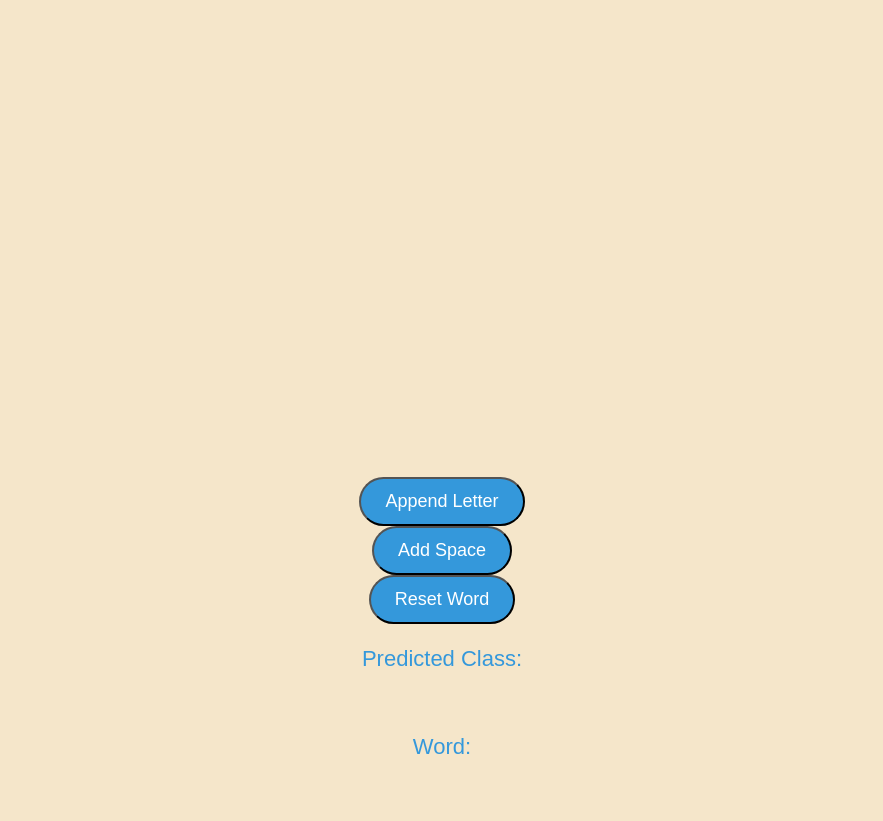
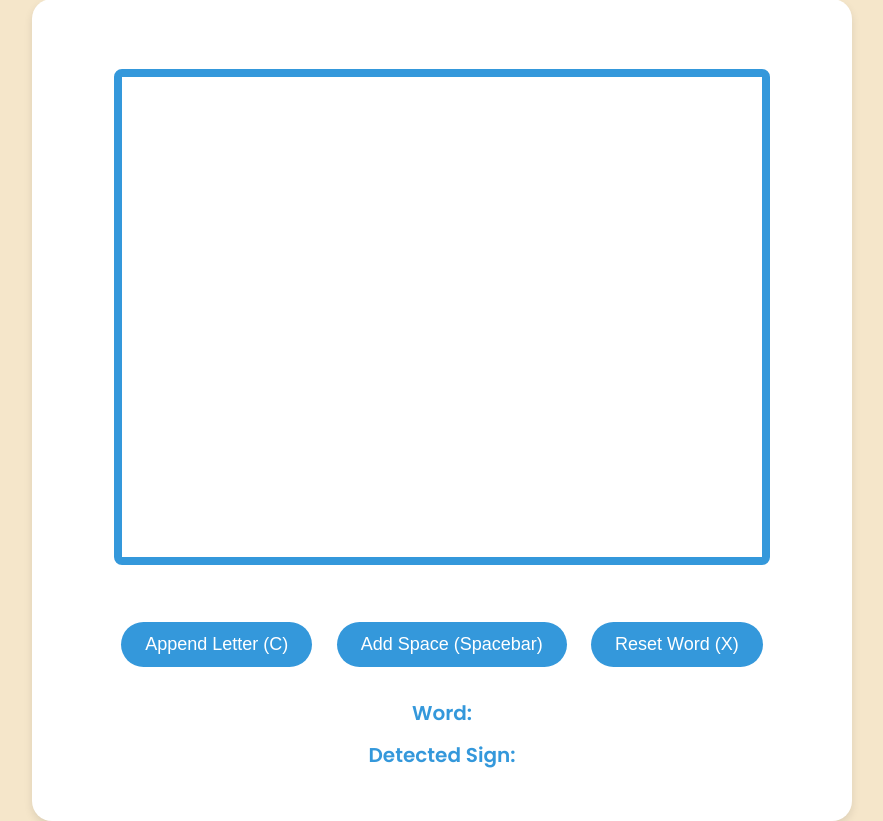
Before and after one commit to tbhatawdekar/Hackathon-2023-ASL, a Flask app: page /webcam in a window 1280 px wide. Shown: the whole page, without its empty margins (198-1081 px from the left). Before the commit the page ends 754 px from the top, so only its background shows below. Run offline with Flask 3, Linux system fonts and the light colour scheme.

Commit message:
Updated CSS for webcam page

```diff
--- a/Templates/webcam.html
+++ b/Templates/webcam.html
@@ -1,18 +1,27 @@
 <!DOCTYPE html>
 <html lang="en">
+
 <head>
     <meta charset="UTF-8">
     <meta name="viewport" content="width=device-width, initial-scale=1.0">
     <title>Webcam App</title>
+    <link href="https://fonts.googleapis.com/css2?family=Poppins:wght@300;400;600&display=swap" rel="stylesheet">
 </head>
+
 <body>
+    <div class="container">
         <video id="webcam" width="640" height="480" autoplay></video>
-    <button id="capture" class="btn">Append Letter</button>
-    <button id="space" class="btn">Add Space</button>
-    <button id="reset" class="btn">Reset Word</button>
+        <div class="buttons">
+            <button id="capture" class="btn">Append Letter (C)</button>
+            <button id="space" class="btn">Add Space (Spacebar)</button>
+            <button id="reset" class="btn">Reset Word (X)</button>
+        </div>
+        <div class="info">
+            <p>Word: <span id="word"></span></p>
+            <p>Detected Sign: <span id="predicted_class"></span></p>
+        </div>
+    </div>
 
-    <p>Predicted Class: <span id="predicted_class"></span></p>
-    <p>Word: <span id="word"></span></p>
 
 <script>
     const webcamElement = document.getElementById('webcam');
@@ -65,7 +74,18 @@
         word = "";
         wordElement.textContent = word;
     });
-
+    document.addEventListener('keydown', function(event) {
+        if (event.keyCode === 32) { // Spacebar key code
+            word += " ";
+            wordElement.textContent = word;
+        } else if (event.keyCode === 88) { // 'x' key code
+            word = "";
+            wordElement.textContent = word;
+        } else if (event.keyCode === 67) { // 'c' key code
+            word += predictedClassElement.textContent;
+            wordElement.textContent = word;
+        }
+    });
 
 </script>
 <style>
@@ -81,40 +101,27 @@
         height: 100vh;
     }
 
-        .header {
-            display: flex;
-            align-items: center;
-            margin-bottom: 20px;
-        }
-
-        .logo {
-            width: 300px; /* Adjust the width of the logo */
-            height: auto; /* Automatically adjust the height to maintain aspect ratio */
-            margin-right: 10px;
-        }
-
     .container {
+        margin-top: 5%;
         text-align: center;
         padding: 40px 60px;
         background-color: #ffffff;
         border-radius: 20px;
         box-shadow: 0 4px 8px rgba(0, 0, 0, 0.1);
-            max-width: 400px;
+        max-width: 700px;
         width: 100%;
         line-height: 1.6;
         margin-top: 20px;
     }
 
-        h1 {
-            color: #3498db;
-            margin-bottom: 20px;
+    #webcam {
+        border: 8px solid #3498db;
+        border-radius: 8px;
+        margin: 30px 0 20px 0;  /* Increased top margin */
     }
 
-        p {
-            color: #3498db;
-            margin-bottom: 40px;
-            max-width: 100%;
-            font-size: 22px;
+    .buttons {
+        margin: 20px 0;
     }
 
     .btn {
@@ -126,12 +133,27 @@
         background-color: #3498db;
         border-radius: 25px;
         transition: background-color 0.3s;
+        margin: 10px;
+        outline: none;  /* Remove outline */
+        border: none;   /* Remove any default borders */
     }
 
     .btn:hover {
         background-color: #2980b9;
     }
+
+    .btn:focus {
+        outline: none;  /* Ensure no outline on focus as well */
+    }
+
+    .info p {
+        color: #3498db;
+        font-size: 20px;
+        font-weight: 600;
+        margin: 10px 0;
+    }
 </style>
 
 </body>
+
 </html>
```
Lines whose indentation alone changed are shown as unchanged.
